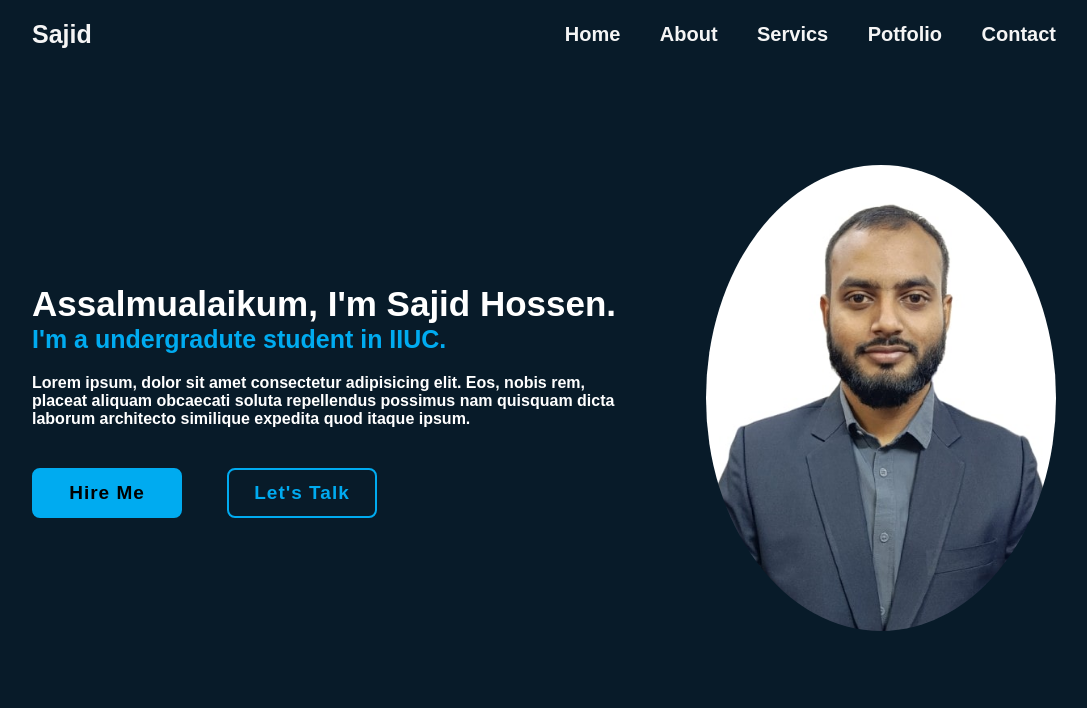
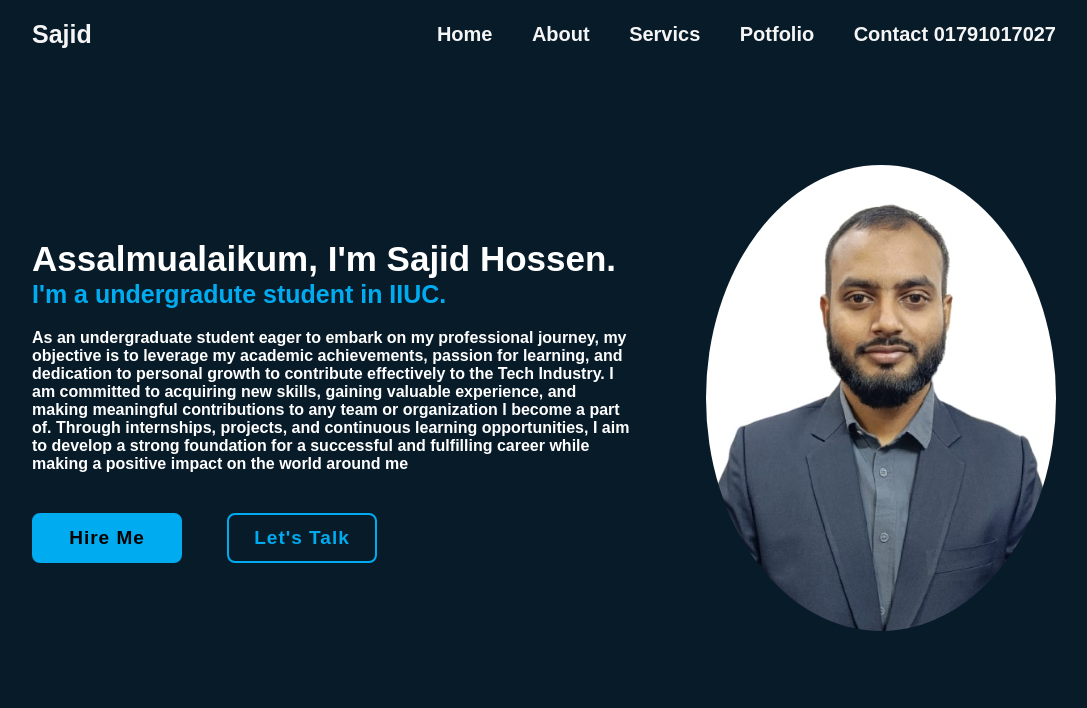
Before and after one commit to muhammadsajidhossen/ProtfolioWebsite, a plain HTML site: page index.html in a window 1280 px wide. Shown: the top 708 px of the page, without its empty margins (96-1183 px from the left). Drawn offline with nearby package versions, Linux system fonts and the light colour scheme.

Commit message:
Update index.html

```diff
--- a/index.html
+++ b/index.html
@@ -17,7 +17,9 @@
             <a href="#">About</a>
             <a href="#">Servics</a>
             <a href="#">Potfolio</a>
-            <a href="#">Contact</a>
+            <a href="#" class="contact">Contact
+                <span class="phone-number">01791017027</span>
+            </a>
 
 
         </nav>
@@ -27,7 +29,11 @@
         <div class="home_content">
             <h1>Assalmualaikum, I'm Sajid Hossen.</h1>
             <h3>I'm a undergradute student in IIUC.</h1>
-            <p>Lorem ipsum, dolor sit amet consectetur adipisicing elit. Eos, nobis rem, placeat aliquam obcaecati soluta repellendus possimus nam quisquam dicta laborum architecto similique expedita quod itaque ipsum.</p>
+            <p>As an undergraduate student eager to embark on my professional journey, my objective is to leverage my academic
+                achievements, passion for learning, and dedication to personal growth to contribute effectively to the Tech Industry. I am
+                committed to acquiring new skills, gaining valuable experience, and making meaningful contributions to any team or
+                organization I become a part of. Through internships, projects, and continuous learning opportunities, I aim to develop a strong
+                foundation for a successful and fulfilling career while making a positive impact on the world around me</p>
             <div class="buttonbox">
                 <a href="#">Hire Me</a>
                 <a href="#">Let's Talk</a>
```
